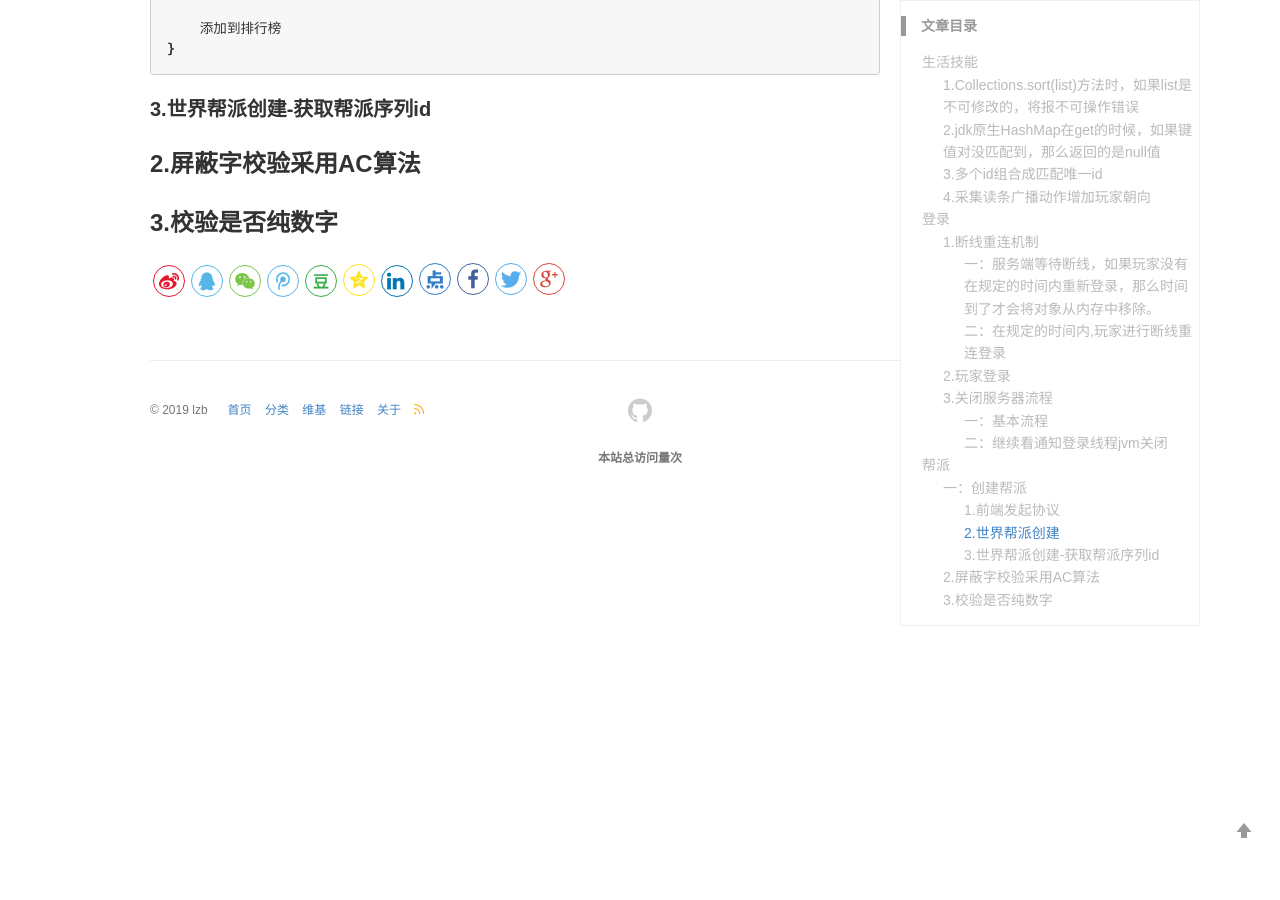
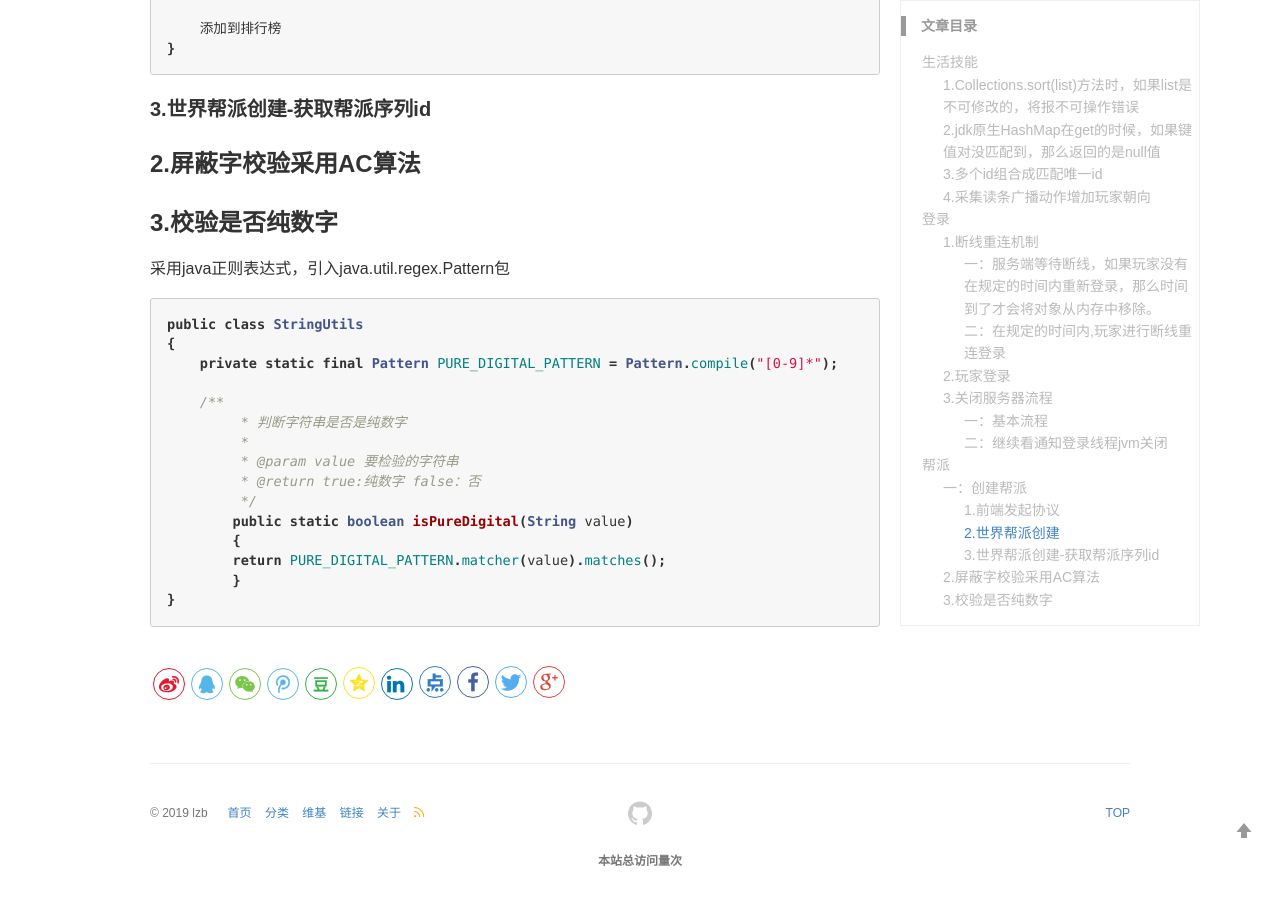
Before and after one commit to lizb0907/lizb0907.github.io, a Jekyll site: the page built from _posts/mmo-game/2018-08-09-Game.md, in a window 1280 px wide and 900 px high, scrolled down 23711 px. Built offline with Jekyll 4.4.1, drawn with Linux system fonts in a browser that asks for light colours; comment, search, counter and statistics services are not loaded.

Commit message:
update mmo-game 帮派创建-判断是否纯数字

````diff
--- a/_posts/mmo-game/2018-08-09-Game.md
+++ b/_posts/mmo-game/2018-08-09-Game.md
@@ -1113,3 +1113,22 @@ public void guildCreate(long actorID, String name, String notice, int label, int
 ### 2.屏蔽字校验采用AC算法
 
 ### 3.校验是否纯数字
+
+采用java正则表达式，引入java.util.regex.Pattern包
+```java
+public class StringUtils
+{
+    private static final Pattern PURE_DIGITAL_PATTERN = Pattern.compile("[0-9]*");
+
+    /**
+	 * 判断字符串是否是纯数字
+	 *
+	 * @param value 要检验的字符串
+	 * @return true:纯数字 false：否
+	 */
+	public static boolean isPureDigital(String value)
+	{
+        return PURE_DIGITAL_PATTERN.matcher(value).matches();
+	}
+}
+```
````
